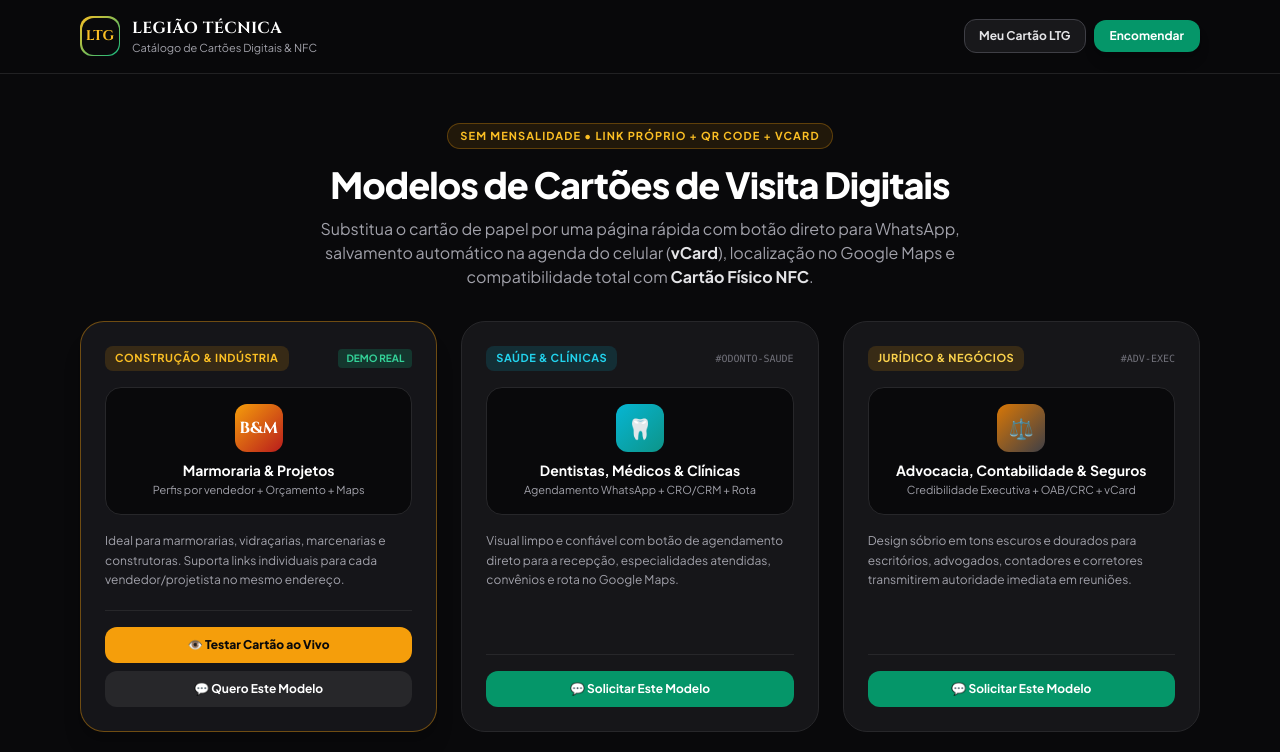
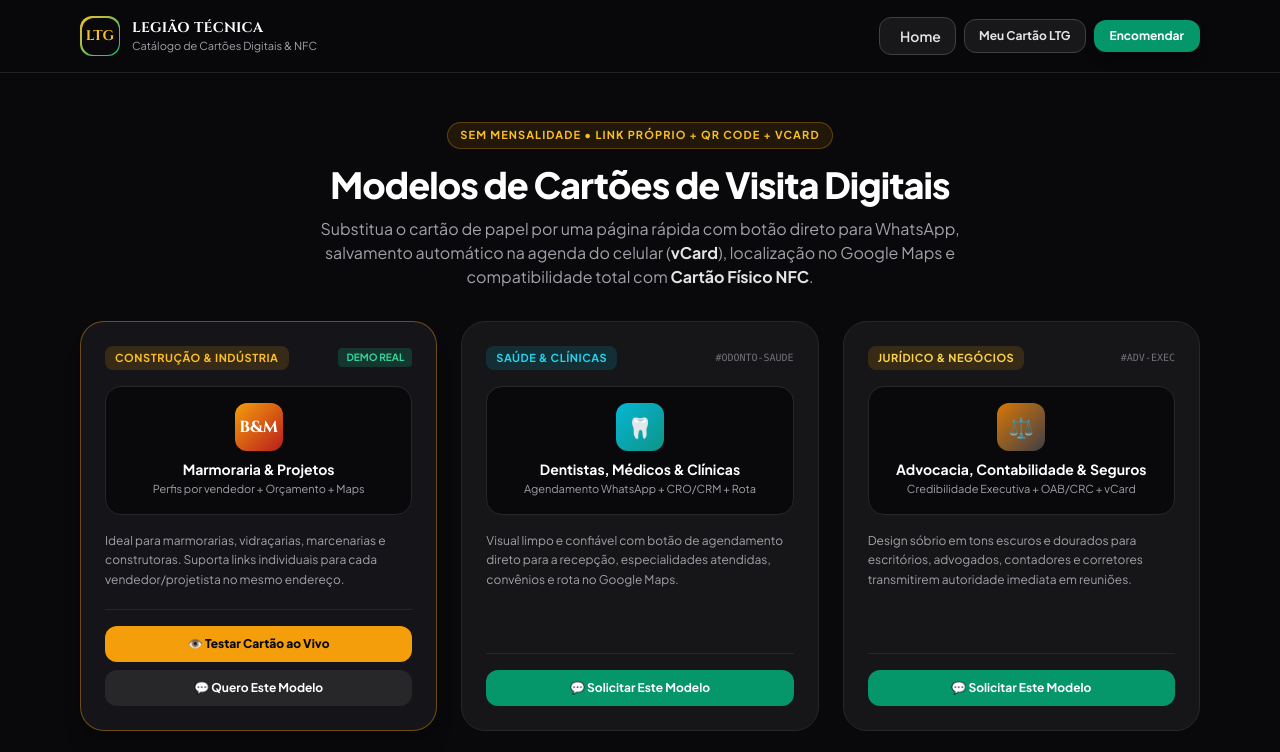
Before and after one commit to joaomarcos-ltg/home-ltg, a plain HTML site: page modelos-cartoes.html in a window 1280 px wide. Shown: the top 752 px of the page. Drawn offline with nearby package versions, Linux system fonts and the light colour scheme.

Commit message:
Adiciona botao Home no cabecalho de modelos-cartoes.html

```diff
--- a/modelos-cartoes.html
+++ b/modelos-cartoes.html
@@ -11,26 +11,27 @@
     .font-brand { font-family: 'Cinzel', serif; }
   </style>
 </head>
-<body class="text-zinc-100 min-h-screen flex flex-col">
+<body class="text-zinc-100 min-h-screen flex flex-col overflow-x-hidden">
 
   <!-- Topo -->
   <header class="border-b border-zinc-800/80 bg-zinc-950/90 backdrop-blur-md sticky top-0 z-40">
     <div class="max-w-6xl mx-auto px-4 py-4 flex items-center justify-between gap-4">
       <a href="index.html" class="flex items-center gap-3">
         <div class="w-10 h-10 rounded-xl bg-gradient-to-br from-amber-400 to-emerald-500 p-[1.5px]">
-          <div class="w-full h-full bg-zinc-950 rounded-xl flex items-center justify-center font-brand font-bold text-amber-400 text-sm">LTG</div>
+          <div class="w-full h-full bg-zinc-950 rounded-xl flex items-center justify-center font-brand font-bold text-amber-400 text-xs sm:text-sm">LTG</div>
         </div>
         <div>
-          <span class="font-brand font-bold text-white tracking-wide text-sm sm:text-base block">LEGIÃO TÉCNICA</span>
+          <span class="font-brand font-bold text-white tracking-wide text-xs sm:text-sm sm:text-base block">LEGIÃO TÉCNICA</span>
           <span class="text-[11px] text-zinc-400 block">Catálogo de Cartões Digitais & NFC</span>
         </div>
       </a>
       <div class="flex items-center gap-2">
-        <a href="cartao.html" class="px-3.5 py-2 rounded-xl bg-zinc-900 hover:bg-zinc-800 border border-zinc-700 text-xs font-bold text-zinc-200 transition">
+        <a href="index.html" class="inline-flex items-center gap-1.5 px-2.5 py-1.5 sm:px-3.5 sm:py-2 rounded-xl bg-zinc-900 hover:bg-zinc-800 border border-zinc-700 text-zinc-200 text-xs sm:text-sm font-semibold transition shrink-0"><i class="fa-solid fa-house text-amber-400"></i><span>Home</span></a>
+        <a href="cartao.html" class="px-2.5 py-1.5 sm:px-3.5 sm:py-2 rounded-xl bg-zinc-900 hover:bg-zinc-800 border border-zinc-700 text-xs font-bold text-zinc-200 transition">
           Meu Cartão LTG
         </a>
         <a href="https://wa.me/5514996481365?text=Ol%C3%A1!%20Vi%20os%20Modelos%20de%20Cart%C3%B5es%20Digitais%20da%20Legi%C3%A3o%20T%C3%A9cnica%20e%20quero%20fazer%20o%20meu." target="_blank"
-           class="px-4 py-2 rounded-xl bg-emerald-600 hover:bg-emerald-500 text-xs font-bold text-white shadow-lg transition">
+           class="px-2.5 py-1.5 sm:px-4 sm:py-2 rounded-xl bg-emerald-600 hover:bg-emerald-500 text-xs font-bold text-white shadow-lg transition">
           Encomendar
         </a>
       </div>
```
